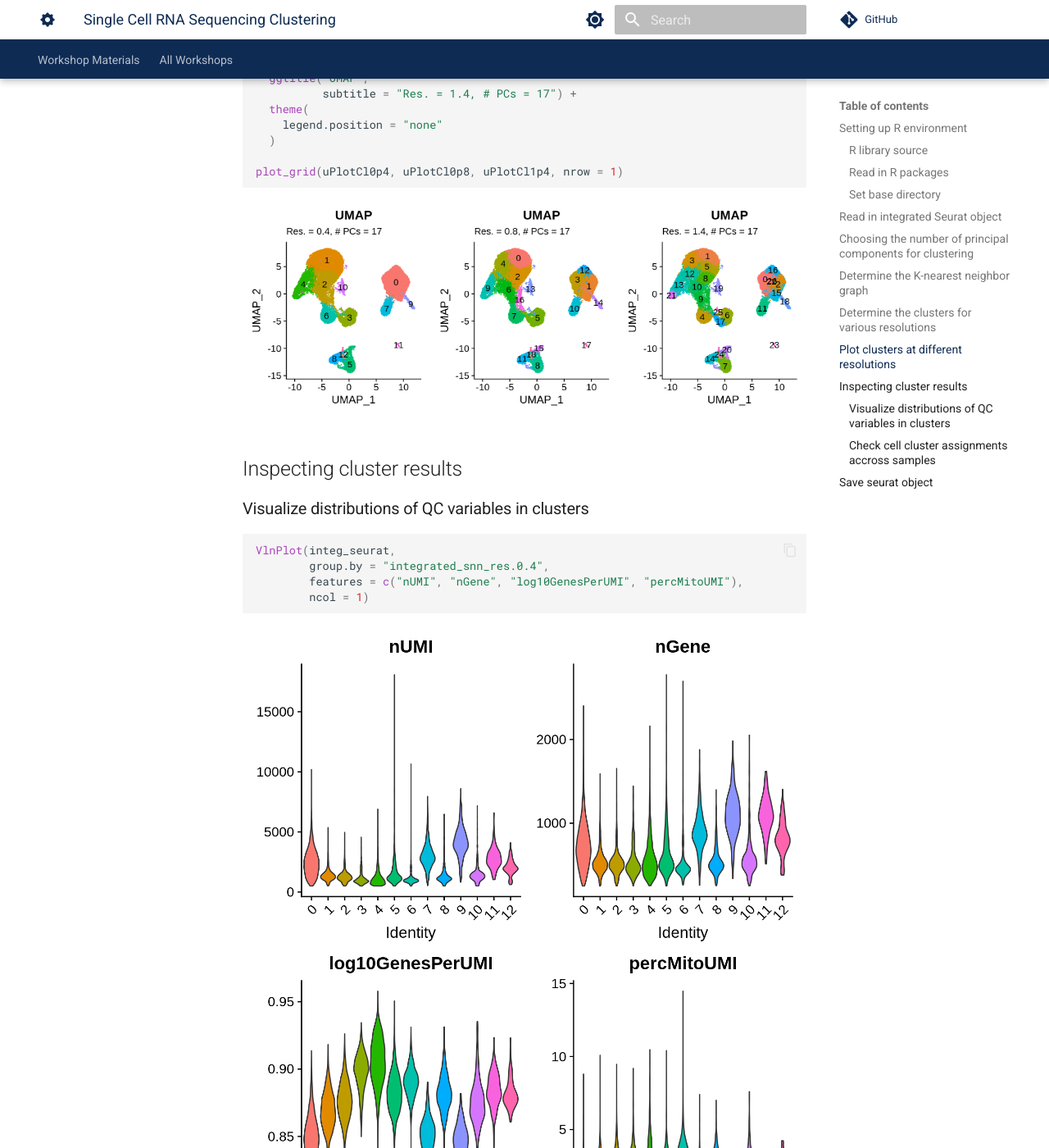
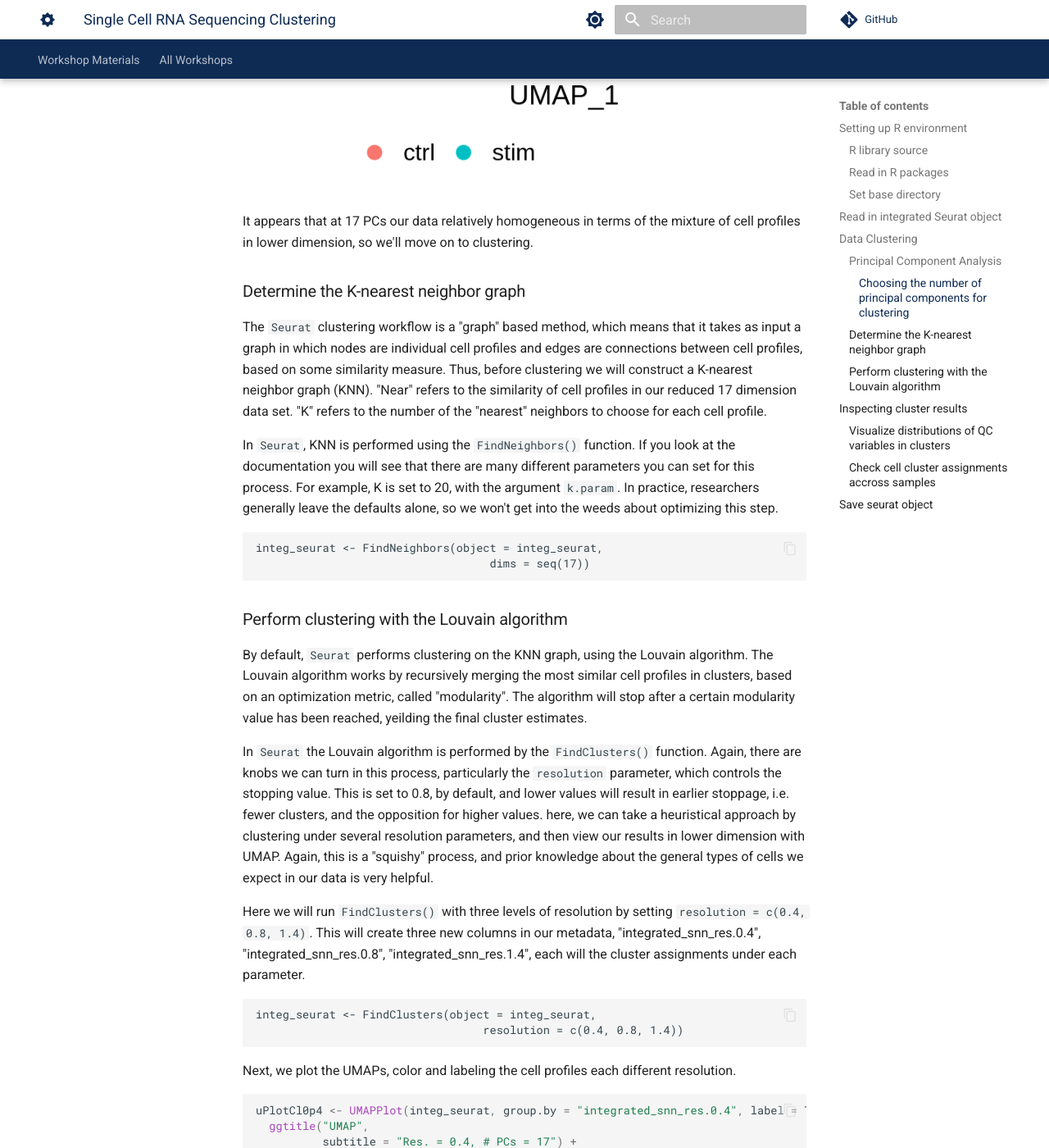
Before and after one commit to best-tufts/intro_to_single_cell_rnaseq, an MkDocs documentation site: the page built from docs/intro_to_single_cell_rnaseq/05_clustering.md, in a window 1280 px wide and 1400 px high, scrolled down 3852 px. Shown: the whole window at 82% size. Built offline with MkDocs 1.6.1 and Material for MkDocs 9.7.7, drawn with Linux system fonts in a browser that asks for light colours; comment, search, counter and statistics services are not loaded; some of the changed text lies outside the part shown.

Commit message:
Edits to integration and clustering

````diff
--- a/docs/intro_to_single_cell_rnaseq/05_clustering.md
+++ b/docs/intro_to_single_cell_rnaseq/05_clustering.md
@@ -43,17 +43,39 @@ baseDir <- "~/intro_to_scrnaseq/"
 integ_seurat <- readRDS(file.path(baseDir, "data/integrated_seurat.rds"))
 ```
 
-## Choosing the number of principal components for clustering
+## Data Clustering
+
+The data clustering workflow from the `Seurat` package is carried out in three main steps
+
+1. Principal component analysis, performed by `RunPCA()`.
+2. K-nearest neighbor analysis, performed by `FindNeighbors()`.
+3. Cluster estimation, performed by `FindClusters()`
+
+### Principal Component Analysis
+
+We've already performed PCA a number of times. We'll run it just one more time to illustrate the steps in the workflow. Moreover, we'll demonstrate a strategy for choosing important PCs to be used in cluster analysis.
 
 ```R
 integ_seurat <- RunPCA(integ_seurat)
 ```
+
+#### Choosing the number of principal components for clustering
+
+Clustering analysis can feel like an analytically "squishy" process. There are many "knobs" we can turn in terms of parameters we can set that can affect our clustering output, and consequent downstream analysis. One such knob is the choice of PCs to use as input in our clustering procedure. If we choose to few PCs we risk failing to include biologically relevant information in our data. If we choose too many PCs we risk including spurious variability in our data. Optimizing this process is a difficult task and we generally rely on heuristics for choosing our parameters.
+
+One such heuristic is plot the relationship between PC ranking and their respective standard deviation, where the standard deviation gives us a sense of the amount of variability each PC captures in our data. The general strategy is to use this "elbow plot", to make a decision about at what PC our standard deviation level out at subsequent PCs.
+
+We can create this plot using the `ElbowPlot()` `Seurat` function.
 
 ```R
 ElbowPlot(integ_seurat, ndims = 50)
 ```
 
 ![](images/elbowPlot.png)
+
+A "squishy" part here, is where we decide the "elbow" is. Clearly, there is a leveling out after the first 7 PCs. However, we also see a drop after the 17th PC. Generally, it is advisable to heir on the side of more PCs, as choosing too few PCs we run the risk of lacking the resolution to identify rare cell types. Accordingly, we'll move on with 17 as our choice of PC dimension.
+
+Next, we'll use a run UMAP to make an initial assessment as to whether our samples appear well integrated at 17 PCs.
 
 ```R
 integ_seurat <- RunUMAP(integ_seurat, dims = seq(17))
@@ -72,22 +94,34 @@ uPlot_dim17
 
 ![](images/dimRed5.png)
 
-## Determine the K-nearest neighbor graph
+It appears that at 17 PCs our data relatively homogeneous in terms of the mixture of cell profiles in lower dimension, so we'll move on to clustering.
+
+### Determine the K-nearest neighbor graph
+
+The `Seurat` clustering workflow is a "graph" based method, which means that it takes as input a graph in which nodes are individual cell profiles and edges are connections between cell profiles, based on some similarity measure. Thus, before clustering we will construct a K-nearest neighbor graph (KNN). "Near" refers to the similarity of cell profiles
+in our reduced 17 dimension data set. "K" refers to the number of the "nearest" neighbors to choose for each cell profile.
+
+In `Seurat`, KNN is performed using the `FindNeighbors()` function. If you look at the documentation you will see that there are many different parameters you can set for this process. For example, K is set to 20, with the argument `k.param`. In practice, researchers generally leave the defaults alone, so we won't get into the weeds about optimizing this step.
 
 ```{r}
 integ_seurat <- FindNeighbors(object = integ_seurat,
                                    dims = seq(17))
 ```
 
-## Determine the clusters for various resolutions
+### Perform clustering with the Louvain algorithm
+
+By default, `Seurat` performs clustering on the KNN graph, using the Louvain algorithm. The Louvain algorithm works by recursively merging the most similar cell profiles in clusters, based on an optimization metric, called "modularity". The algorithm will stop after a certain modularity value has been reached, yeilding the final cluster estimates.
+
+In `Seurat` the Louvain algorithm is performed by the `FindClusters()` function. Again, there are knobs we can turn in this process, particularly the `resolution` parameter, which controls the stopping value. This is set to 0.8, by default, and lower values will result in earlier stoppage, i.e. fewer clusters, and the opposition for higher values. here, we can take a heuristical approach by clustering under several resolution parameters, and then view our results in lower dimension with UMAP. Again, this is a "squishy" process, and prior knowledge about the general types of cells we expect in our data is very helpful.
+
+Here we will run `FindClusters()` with three levels of resolution by setting `resolution = c(0.4, 0.8, 1.4)`. This will create three new columns in our metadata, "integrated_snn_res.0.4", "integrated_snn_res.0.8", "integrated_snn_res.1.4", each will the cluster assignments under each parameter.
 
 ```{r}
-# Determine the clusters for various resolutions
 integ_seurat <- FindClusters(object = integ_seurat,
-                                  resolution = c(0.4, 0.6, 0.8, 1.0, 1.4))
+                                  resolution = c(0.4, 0.8, 1.4))
 ```
 
-## Plot clusters at different resolutions
+Next, we plot the UMAPs, color and labeling the cell profiles each different resolution.
 
 ```R
 uPlotCl0p4 <- UMAPPlot(integ_seurat, group.by = "integrated_snn_res.0.4", label = TRUE) +
@@ -116,6 +150,8 @@ plot_grid(uPlotCl0p4, uPlotCl0p8, uPlotCl1p4, nrow = 1)
 
 ![](images/UMAPclust_pc17.png)
 
+Here, we can see that at resolution = 0.4. We appear to capture clusters of cell profiles that appear to be most similar in terms of their "bunching". At higher resolutions, the data appears like it might be "over clustered", i.e. some of the cluster assignments appear arbitrary.
+
 ## Inspecting cluster results
 
 ### Visualize distributions of QC variables in clusters
````
Also changed, not shown: docs/intro_to_single_cell_rnaseq/04_integration.md (+2 -6 lines).
